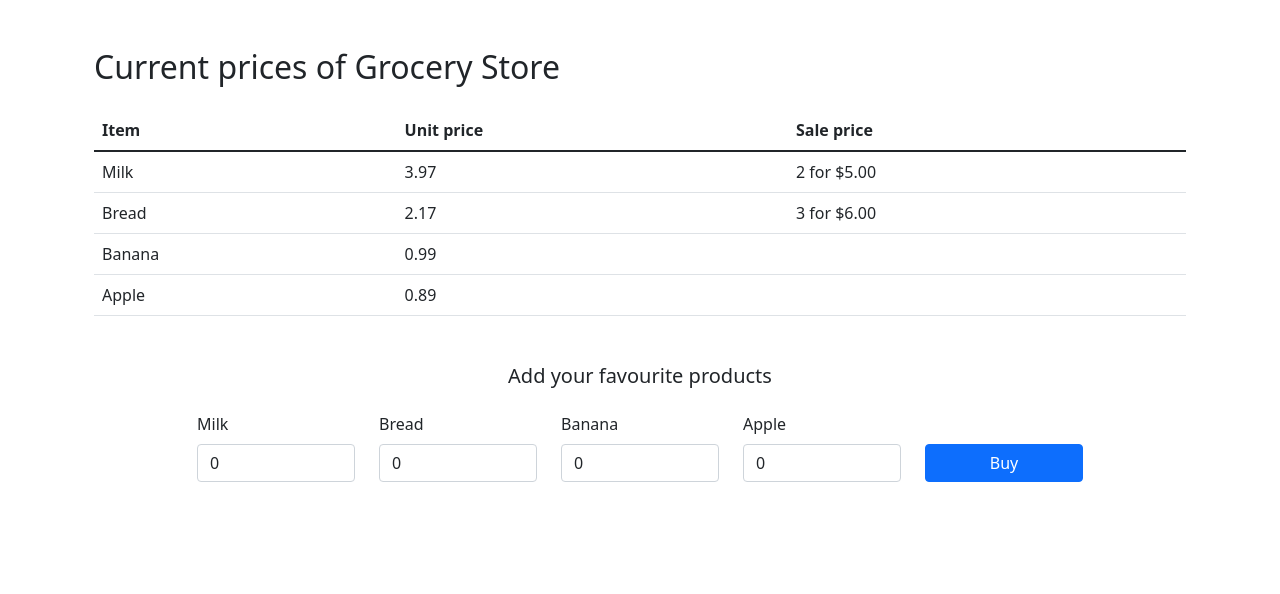
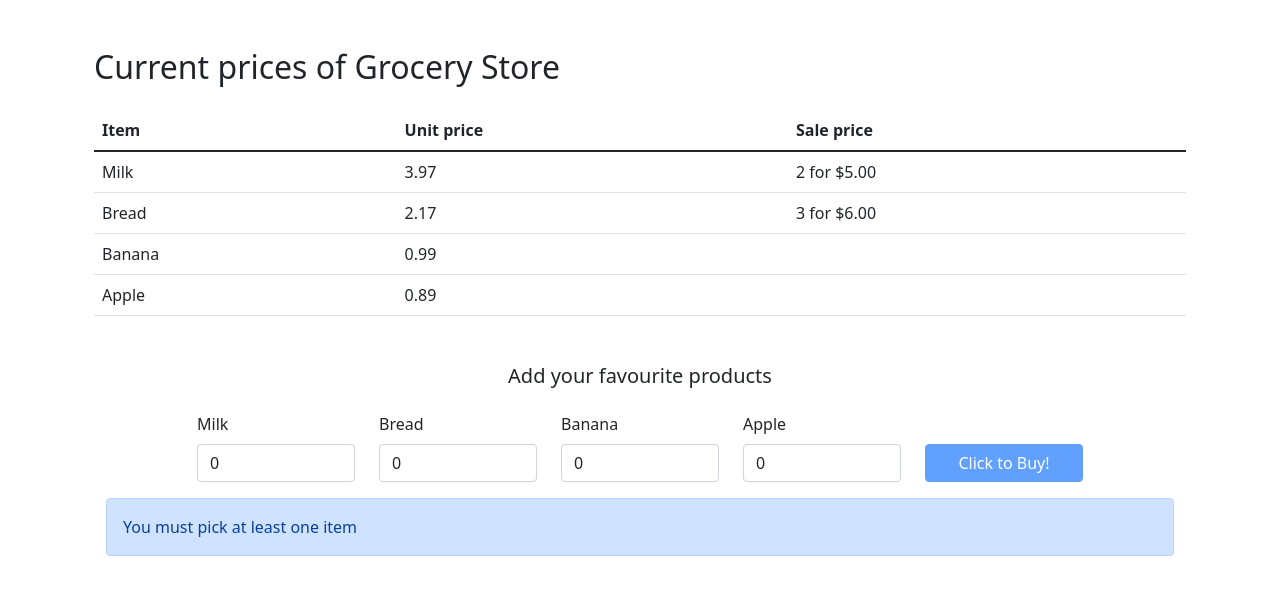
Before and after one commit to davidtissera/grocery_store, a React (Create React App) app in the folder app/: page / in a window 1280 px wide. Shown: the top 594 px of the page. Built offline with nearby package versions, Linux system fonts and the light colour scheme.

Commit message:
Implementation: Applying react-hook-form in ShoppingCart component

```diff
--- a/app/src/Pages/BuyerPage/components/ShoppingCart.tsx
+++ b/app/src/Pages/BuyerPage/components/ShoppingCart.tsx
@@ -1,4 +1,5 @@
-import React, { useState } from "react";
+import { useState } from "react";
+import { useForm, useWatch } from "react-hook-form";
 import { IProduct } from "shared/mocks";
 
 export interface IShoppingCart {
@@ -10,16 +11,16 @@ export default function ShoppingCart(props: IShoppingCart) {
   const [isSubmitting, setSubmitting] = useState(false);
   const { productsToBuy, handleBuyProducts } = props;
 
-  const handleSubmit: React.FormEventHandler<HTMLFormElement> = async (event) => {
+  const form = useForm({
+    mode: "onChange",
+  });
+  const watcher = useWatch({
+    control: form.control,
+  });
+  const formHasEmptyValues = Object.values(watcher).every((inputValue) => inputValue == 0);
+
+  const handleSubmit = async (formValues: Record<IProduct["name"], number>) => {
     setSubmitting(true);
-    const elements = ((event as unknown) as any).target.elements;
-    event.preventDefault();
-
-    const formValues: Record<IProduct["name"], number> =
-      Object.assign({}, ...productsToBuy.map((product) => ({
-        [product.name]: +elements[product.name].value
-      })));
-
     try {
       await handleBuyProducts(formValues);
       setSubmitting(false);
@@ -29,8 +30,9 @@ export default function ShoppingCart(props: IShoppingCart) {
     }
   };
 
+
   return (
-    <form name="shopping-cart-form" onSubmit={handleSubmit}>
+    <form name="shopping-cart-form" onSubmit={form.handleSubmit(handleSubmit)}>
       <div className="container">
         <div className="row justify-content-md-center">
           {productsToBuy.map((product) => {
@@ -38,9 +40,9 @@ export default function ShoppingCart(props: IShoppingCart) {
               <div key={product.name} className="col col-lg-2 mb-3">
                 <label className="form-label" htmlFor={product.name}>{product.name}</label>
                 <input
+                  {...form.register(product.name)}
                   className="form-control"
                   id={product.name}
-                  name={product.name}
                   defaultValue={0}
                   type="number"
                   min={0}
@@ -59,13 +61,19 @@ export default function ShoppingCart(props: IShoppingCart) {
             <button
               role="button"
               type="submit"
+              disabled={formHasEmptyValues}
               className="btn btn-primary"
-              style={{ width: "100%" }}
+              style={{ width: "200px" }}
             >
-              {isSubmitting ? <div className="spinner-border spinner-border-sm text-light" role="status" /> : "Buy"}
+              {isSubmitting ? <div className="spinner-border spinner-border-sm text-light" role="status" /> : "Click to Buy!"}
             </button>
           </div>
         </div>
+        {formHasEmptyValues && (
+          <div className="alert alert-primary" role="alert">
+            You must pick at least one item
+          </div>
+        )}
       </div>
     </form>
   );
```
Also changed, not shown: 1 other file (tests, documents, lock files or other folders).
